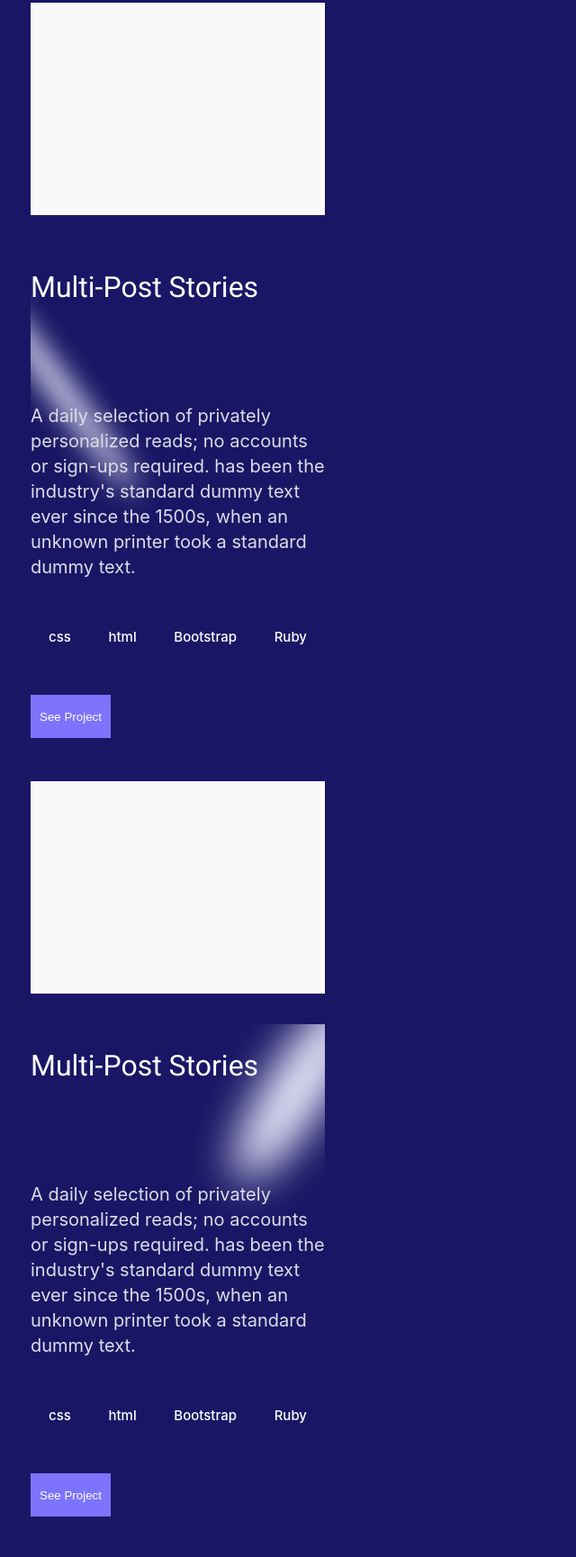
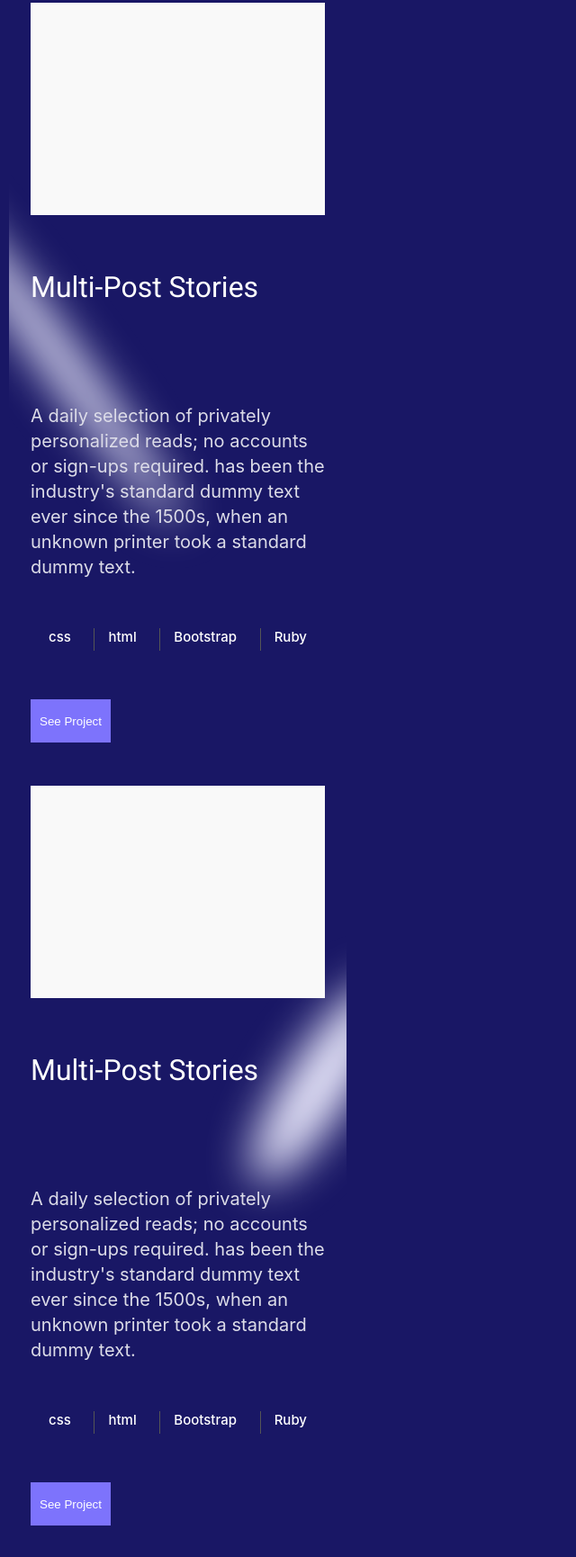
Before and after one commit to kinginthenorthcodez/North-portifolio, a website: page index.html in a window 1280 px wide. Shown: the part 1463-3193 px from the top of the page at 90% size, without its empty margins (0-640 px from the left). Drawn offline with Linux system fonts and the light colour scheme.

Commit message:
Fix required review changes

```diff
--- a/assets/css/style.css
+++ b/assets/css/style.css
@@ -306,40 +306,17 @@ body {
   width: 327px;
 }
 
-.card #firstTitle {
-  background: url(../images/EllipseFT.svg);
-  background-size: 150px 482px;
-  background-repeat: no-repeat;
-  background-position-y: 100%;
-  background-position-x: 0%;
-}
-
-.card #secondTitle {
-  background: url(../images/EllipseST.svg);
-  background-size: 150px 482px;
-  background-repeat: no-repeat;
-  background-position-y: 200%;
-  background-position-x: 100%;
-}
-
-.card #thirdTitle {
-  background: url(../images/EllipseTT.svg);
-  background-size: 200px 482px;
-  background-repeat: no-repeat;
-  background-position-y: 200%;
-  background-position-x: 0%;
-}
-
-.card #fourthTitle {
-  background: url(../images/EllipseFTT.svg);
-  background-size: 150px 482px;
-  background-repeat: no-repeat;
-  background-position-y: 180%;
-  background-position-x: 100%;
+#workbg {
+  background-image: url(../images/EllipseFT.svg), url(../images/EllipseST.svg), url(../images/EllipseTT.svg), url(../images/EllipseFTT.svg);
+  background-repeat: no-repeat, no-repeat, no-repeat, no-repeat;
+  background-position-y: 12%, 37%, 62%, 86%;
+  background-position-x: 0%, 100%, 0%, 100%;
 }
 
 .card .categories {
-  display: flex;
+  display: grid;
+  grid-template-columns: auto auto auto auto;
+  gap: 2px;
   list-style: none;
   padding: 20px;
   justify-content: space-between;
@@ -358,12 +335,10 @@ body {
   background: #191765;
 }
 
-.card .categories li:not(:first-child)::before {
-  width: 1px;
-  height: 40px;
+.card .categories li:not(:nth-child(1)) {
   border-left: 1px solid #555;
-  background: #555;
-  margin: 0 8px;
+  height: 25px;
+  padding-left: 15px;
 }
 
 .btn {
--- a/index.html
+++ b/index.html
@@ -79,7 +79,7 @@
       </div>
   </div>
 </section>
-<section class="work">
+<section class="work" id="workbg">
     <div class="worktitle">
         <h1>MY RECENT<br> WORKS</h1>
         <hr class="divider">
@@ -89,7 +89,7 @@
          <div class="profile">
 
          </div>
-         <div id="firstTitle" class="workText">
+         <div class="workText">
          <h3>Multi-Post Stories</h3>
          <p>
             A daily selection of privately personalized reads;
@@ -112,7 +112,7 @@
         <div class="profile">
 
         </div>
-        <div id="secondTitle" class="workText">
+        <div class="workText">
         <h3>Multi-Post Stories</h3>
         <p>
            A daily selection of privately personalized reads;
@@ -135,7 +135,7 @@
         <div class="profile">
 
         </div>
-        <div id="thirdTitle" class="workText">
+        <div class="workText">
         <h3>Multi-Post Stories</h3>
         <p>
            A daily selection of privately personalized reads;
@@ -158,7 +158,7 @@
         <div class="profile">
 
         </div>
-        <div id="fourthTitle" class="workText">
+        <div class="workText">
         <h3>Multi-Post Stories</h3>
         <p>
            A daily selection of privately personalized reads;
```
